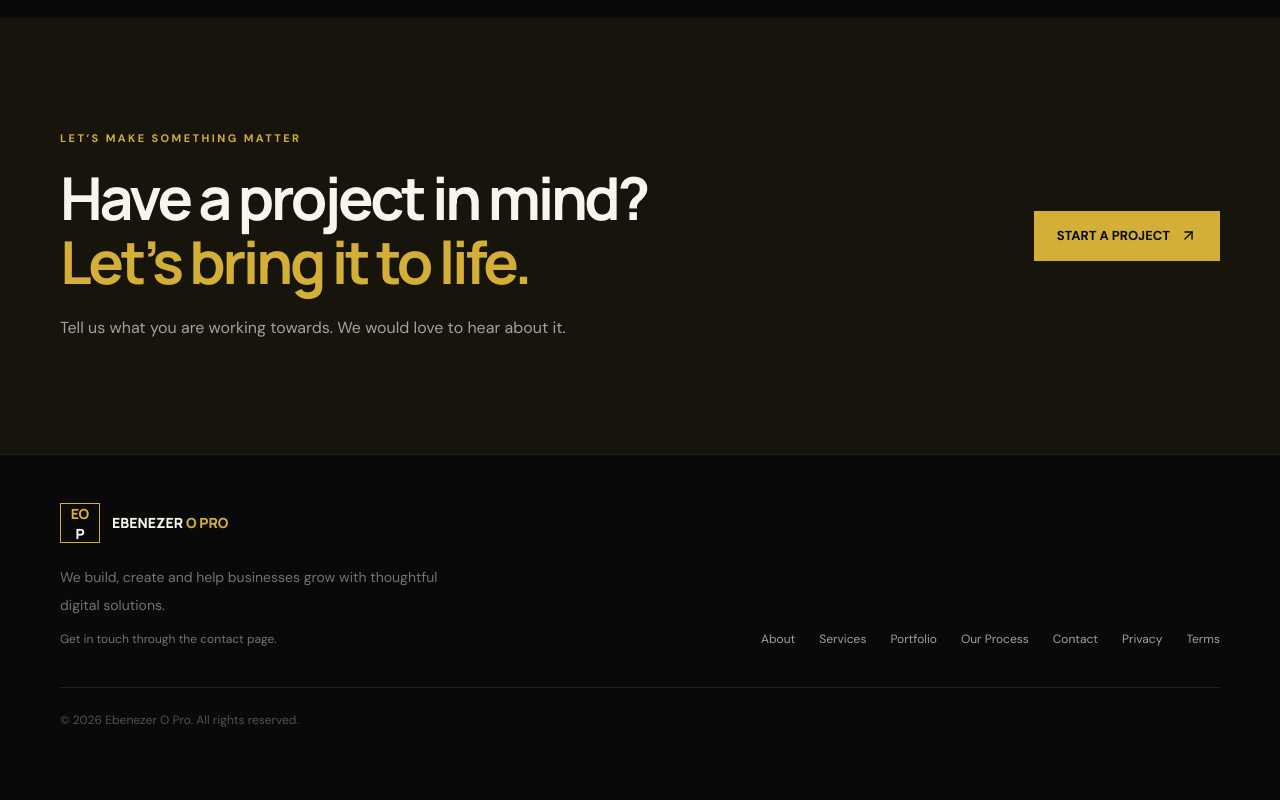
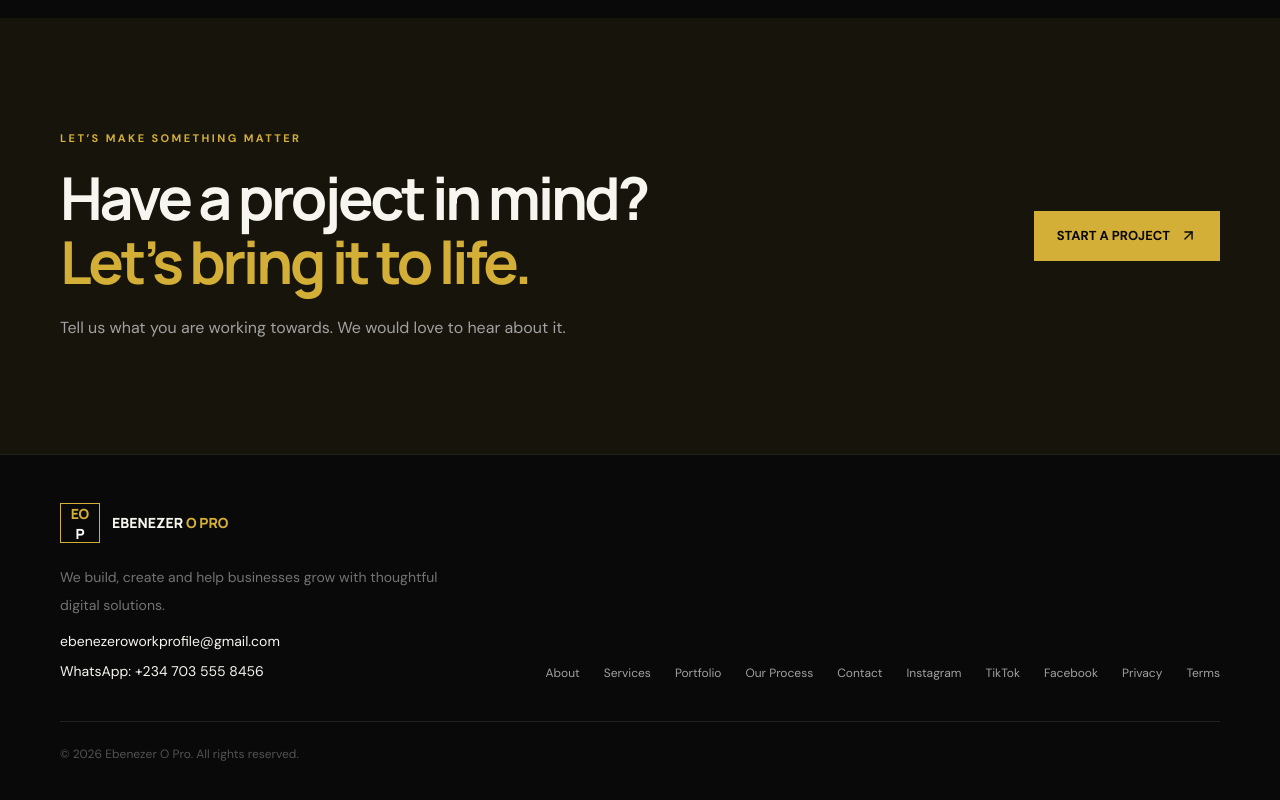
Before and after one commit to omoladedavidebenezer-spec/ebenezer-o-pro-website, a Next.js app: page / in a window 1280 px wide. Shown: the part 4531-5331 px from the top of the page. Before the commit the page ends 5307 px from the top, so only its background shows below. Built offline with nearby package versions, Linux system fonts and the light colour scheme.

Commit message:
Add confirmed business contact and social links

```diff
--- a/components/site-shell.tsx
+++ b/components/site-shell.tsx
@@ -52,10 +52,10 @@ export function SiteFooter() {
             <span className="font-display text-sm font-extrabold">EBENEZER <span className="gold-text">O PRO</span></span>
           </Link>
           <p className="mt-5 max-w-sm text-sm leading-7 text-neutral-500">We build, create and help businesses grow with thoughtful digital solutions.</p>
-          <p className="mt-3 text-xs text-neutral-500">Get in touch through the contact page.</p>
+          <a className="mt-3 inline-block text-sm text-neutral-300 hover:text-[#d4af37]" href="mailto:ebenezeroworkprofile@gmail.com">ebenezeroworkprofile@gmail.com</a><a className="mt-2 block text-sm text-neutral-400 hover:text-[#d4af37]" href="https://wa.me/2347035558456" target="_blank" rel="noreferrer">WhatsApp: +234 703 555 8456</a>
         </div>
         <div className="flex flex-wrap gap-x-6 gap-y-3 text-xs text-neutral-400">
-          {links.slice(1).map(link => <Link key={link.href} href={link.href} className="hover:text-[#d4af37]">{link.label}</Link>)}
+          {links.slice(1).map(link => <Link key={link.href} href={link.href} className="hover:text-[#d4af37]">{link.label}</Link>)}<a href="https://www.instagram.com/ebenezeropro/" target="_blank" rel="noreferrer">Instagram</a><a href="https://www.tiktok.com/@ebenezer_o124" target="_blank" rel="noreferrer">TikTok</a><a href="https://web.facebook.com/profile.php?id=61591901880863" target="_blank" rel="noreferrer">Facebook</a>
           <Link href="/privacy-policy">Privacy</Link><Link href="/terms">Terms</Link>
         </div>
       </div>
```
